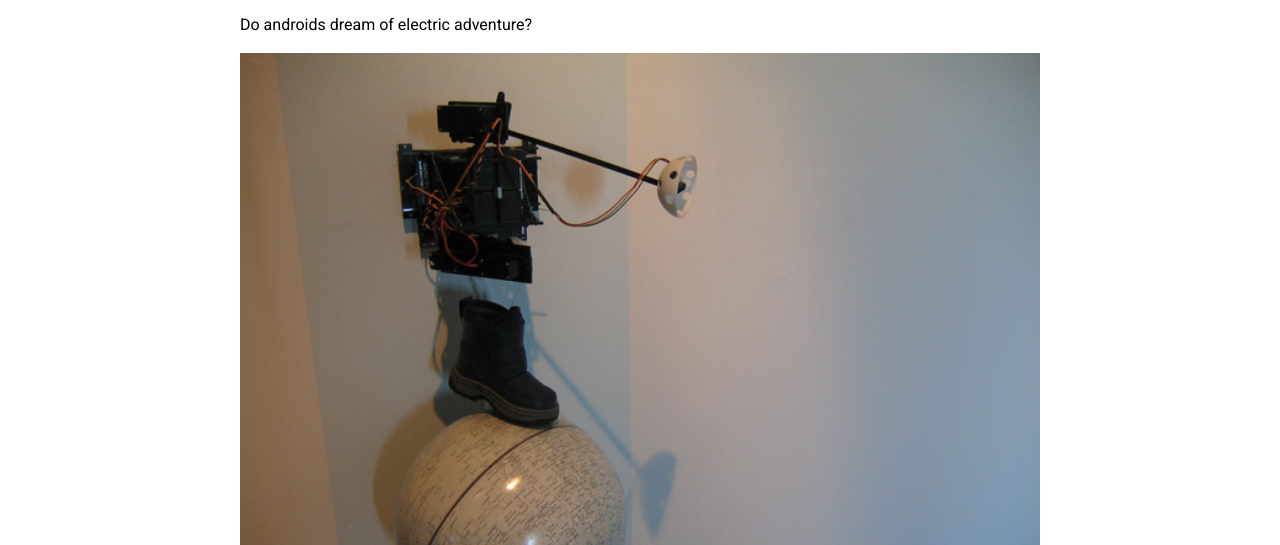
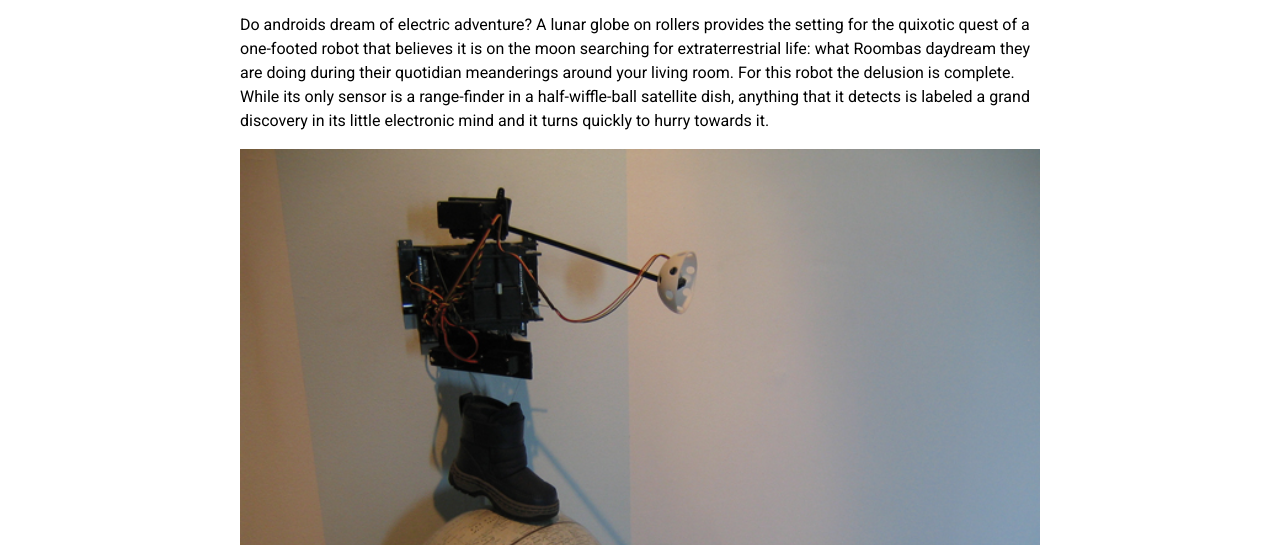
Before and after one commit to iingram/website, a plain HTML site: page machines/2009_step.html in a window 1280 px wide. Shown: the part 555-1100 px from the top of the page. Drawn offline with Linux system fonts and the light colour scheme.

Commit message:
expanding

```diff
--- a/machines/2009_step.html
+++ b/machines/2009_step.html
@@ -67,7 +67,17 @@
           <iframe src="http://player.vimeo.com/video/11385961?title=0&amp;byline=0&amp;portrait=0&amp;color=a7cdd9" width="800" height="450" frameborder="0" webkitallowfullscreen mozallowfullscreen allowfullscreen></iframe>
         </div>
         <div class="projectpage-description">
-          <p>Do androids dream of electric adventure?</p>
+	  <p>Do androids dream of electric adventure?  A lunar globe
+	    on rollers provides the setting for the quixotic quest of
+	    a one-footed robot that believes it is on the moon
+	    searching for extraterrestrial life: what Roombas daydream
+	    they are doing during their quotidian meanderings around
+	    your living room.  For this robot the delusion is
+	    complete.  While its only sensor is a range-finder in a
+	    half-wiffle-ball satellite dish, anything that it detects
+	    is labeled a grand discovery in its little electronic mind
+	    and it turns quickly to hurry towards it.
+	  </p>
 
           <p>
 	    <img src="2009_step/step_01.jpg" class="img-full-width"/>
```
